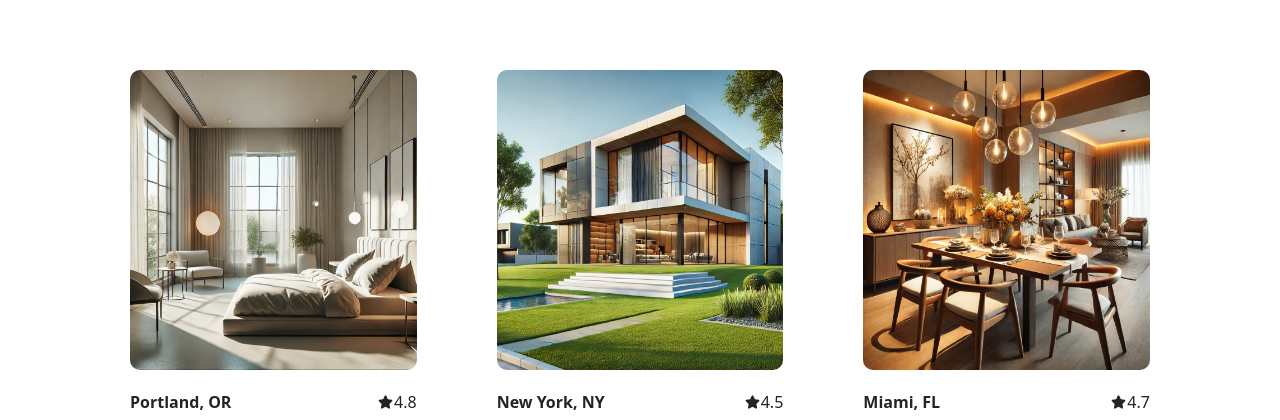
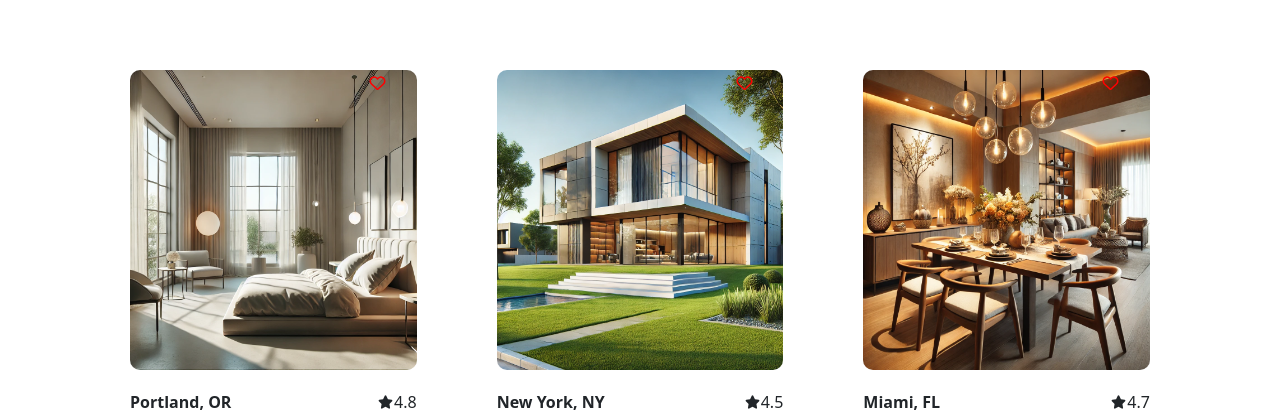
Before and after one commit to devaneyj3/stay-with-ian, a Next.js app: page / in a window 1280 px wide. Shown: the part 256-676 px from the top of the page. Built offline with nearby package versions, Linux system fonts and the light colour scheme.

Commit message:
add heart icon

```diff
--- a/package.json
+++ b/package.json
@@ -10,6 +10,7 @@
   },
   "dependencies": {
     "@fortawesome/fontawesome-svg-core": "^6.7.2",
+    "@fortawesome/free-regular-svg-icons": "^6.7.2",
     "@fortawesome/free-solid-svg-icons": "^6.7.2",
     "@fortawesome/react-fontawesome": "^0.2.2",
     "bootstrap": "^5.3.3",
--- a/src/components/Listing/Listing.js
+++ b/src/components/Listing/Listing.js
@@ -1,11 +1,27 @@
-import React from "react";
+"use client";
+import React, { useState } from "react";
 import Image from "next/image";
 import DUMMY_DATA from "../../../data/dummy_data";
 import styles from "./Listing.module.scss";
 import { FontAwesomeIcon } from "@fortawesome/react-fontawesome";
-import { faStar } from "@fortawesome/free-solid-svg-icons";
+import { faStar, faHeart as fasHeart } from "@fortawesome/free-solid-svg-icons";
+import { faHeart as farHeart } from "@fortawesome/free-regular-svg-icons";
 
 export default function Listing() {
+	const [favoritPropertyIds, setFavoritePropertyIds] = useState(new Set());
+
+	const heartIconClicked = (id) => {
+		setFavoritePropertyIds((prev) => {
+			const newSet = new Set(prev);
+			if (newSet.has(id)) {
+				newSet.delete(id);
+			} else {
+				newSet.add(id);
+			}
+			return newSet;
+		});
+	};
+
 	return (
 		<div className={styles.listings}>
 			{DUMMY_DATA.map((loc) => {
@@ -20,14 +36,18 @@ export default function Listing() {
 					amenities,
 					host,
 				} = loc;
-				const { id: hostId, name, avatar } = host;
-				// amenities is an array of 4
-				//images an array of two
 				const mainImage = images[0];
+
 				return (
 					<div key={id} className={styles.listing}>
 						<div>
 							<div className={styles.img_wrapper}>
+								<FontAwesomeIcon
+									onClick={() => heartIconClicked(id)}
+									className={styles.heart}
+									// Use .has(id) to determine which heart to show
+									icon={favoritPropertyIds.has(id) ? fasHeart : farHeart}
+								/>
 								<Image src={mainImage} alt={title} fill />
 							</div>
 							<div>
--- a/src/components/Listing/Listing.module.scss
+++ b/src/components/Listing/Listing.module.scss
@@ -14,6 +14,7 @@
   }
 
   .img_wrapper {
+    display: flex ;
     overflow: hidden;
     border-radius: 10px;
     position: relative;
@@ -24,7 +25,6 @@
     margin-top: 20px;
     display: flex;
     justify-content: space-between;
-    align-items: center;
   }
 
   .rating {
@@ -36,6 +36,18 @@
     width: 15px !important;
     margin-right: 1px;
     margin-top: 4px;
+  }
+  .heart {
+    position: absolute;
+    z-index: 1;
+    width: 35px;
+    color: red;
+    top: 5px;
+    left: 230px;
+    &:hover {
+     color: crimson;
+      cursor: pointer;
+    }
   }
 }
 
```
Also changed, not shown: 1 other file (tests, documents, lock files or other folders).
